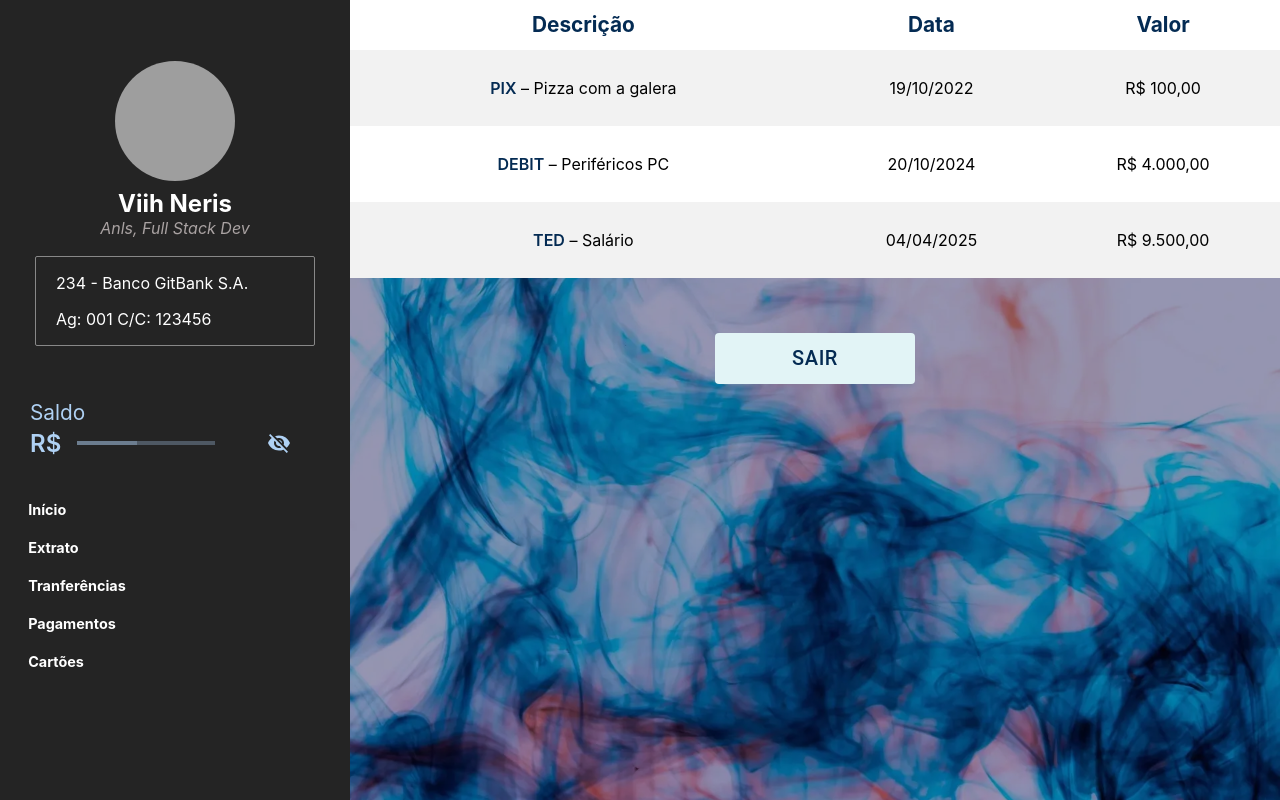
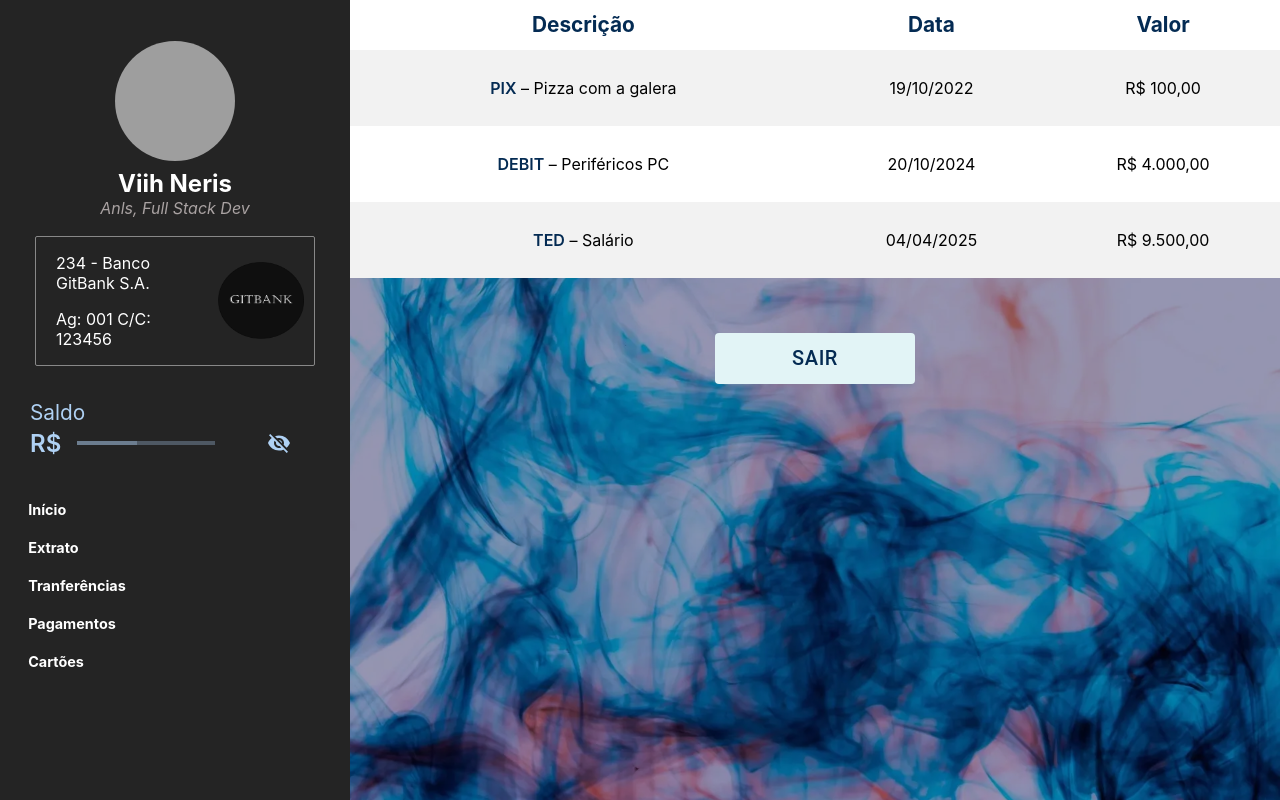
Before and after one commit to ViihNeris/Avanade-C6Bank, a Next.js app: page / in a window 1280 px wide. Built offline with nearby package versions, Linux system fonts and the light colour scheme; grey boxes are pictures that could not be loaded.

Commit message:
FIX: Style Adjustments

```diff
--- a/components/Profile/Profile.tsx
+++ b/components/Profile/Profile.tsx
@@ -66,7 +66,7 @@ export default function Profile(props: ProfileProps) {
         <Image
           src={require("../../src/gitbank-logo.png")}
           style={{ maxWidth: "85%", minHeight: "76%", padding: "10px" }}
-          height={1}
+          // height={1}
         />
       </Account>
     </ProfileContainer>
```
